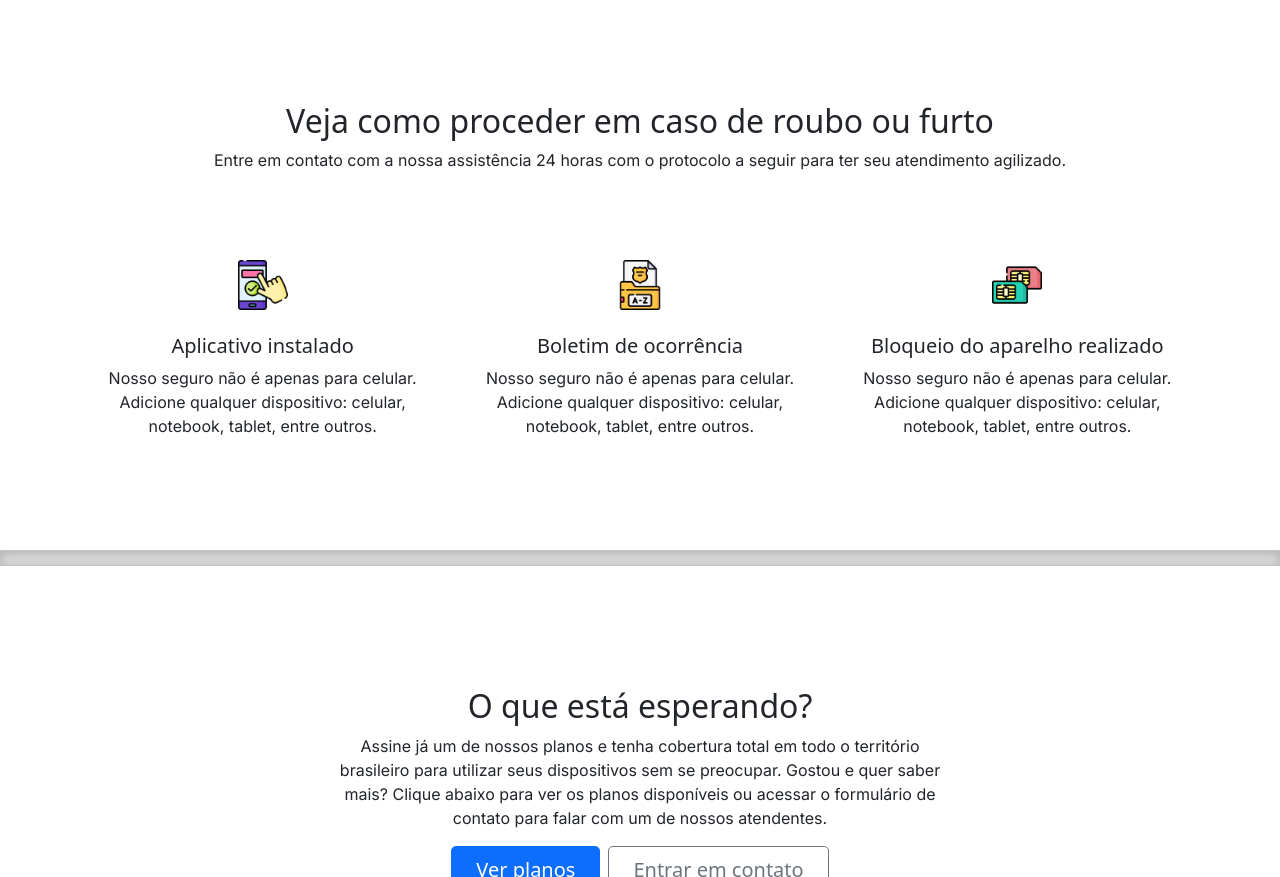
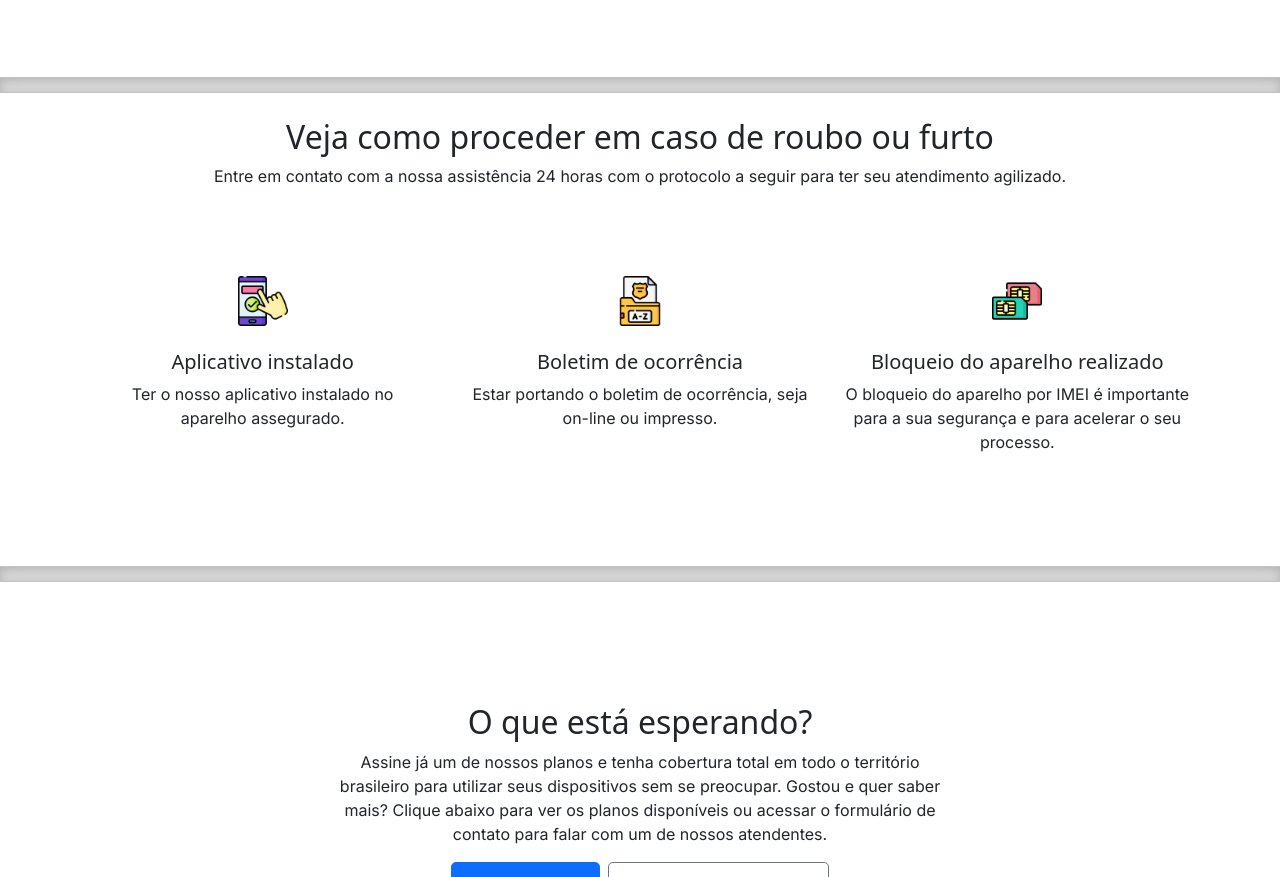
Before and after one commit to fernandosoaresf/layout-seguros, a plain HTML site: page index.html in a window 1280 px wide. Shown: the part 1370-2247 px from the top of the page. Drawn offline with nearby package versions, Linux system fonts and the light colour scheme; a web font is replaced by a local one.

Commit message:
Atualização dos textos e inclusão de divisória

```diff
--- a/index.html
+++ b/index.html
@@ -118,6 +118,8 @@
               </div>
             </div>
 
+            <div class="b-example-divider"></div>
+
             <h2 class="titulo-secundario">Veja como proceder em caso de roubo ou furto</h2>
             <p class="vantagens">Entre em contato com a nossa assistência 24 horas com o protocolo a seguir para ter seu atendimento agilizado.</p>
 
@@ -130,7 +132,7 @@
                       <img class="bi" width="1em" height="1em">
                     </div>
                   <h5>Aplicativo instalado</h5>
-                  <p class="texto-procedimento">Nosso seguro não é apenas para celular. Adicione qualquer dispositivo: celular, notebook, tablet, entre outros.</p>
+                  <p class="texto-procedimento">Ter o nosso aplicativo instalado no aparelho assegurado.</p>
                 </div>
 
                 <div class="px-3 py-10 my-5 text-center">
@@ -139,7 +141,7 @@
                       <img class="bi" width="1em" height="1em">
                     </div>
                   <h5>Boletim de ocorrência</h5>
-                  <p class="texto-procedimento">Nosso seguro não é apenas para celular. Adicione qualquer dispositivo: celular, notebook, tablet, entre outros.</p>
+                  <p class="texto-procedimento">Estar portando o boletim de ocorrência, seja on-line ou impresso.</p>
                 </div>
 
                 <div class="px-3 py-10 my-5 text-center">
@@ -148,7 +150,7 @@
                       <img class="bi" width="1em" height="1em">
                     </div>
                   <h5>Bloqueio do aparelho realizado</h5>
-                  <p class="texto-procedimento">Nosso seguro não é apenas para celular. Adicione qualquer dispositivo: celular, notebook, tablet, entre outros.</p>
+                  <p class="texto-procedimento">O bloqueio do aparelho por IMEI é importante para a sua segurança e para acelerar o seu processo.</p>
                 </div>
               </div>
             </div>
```
